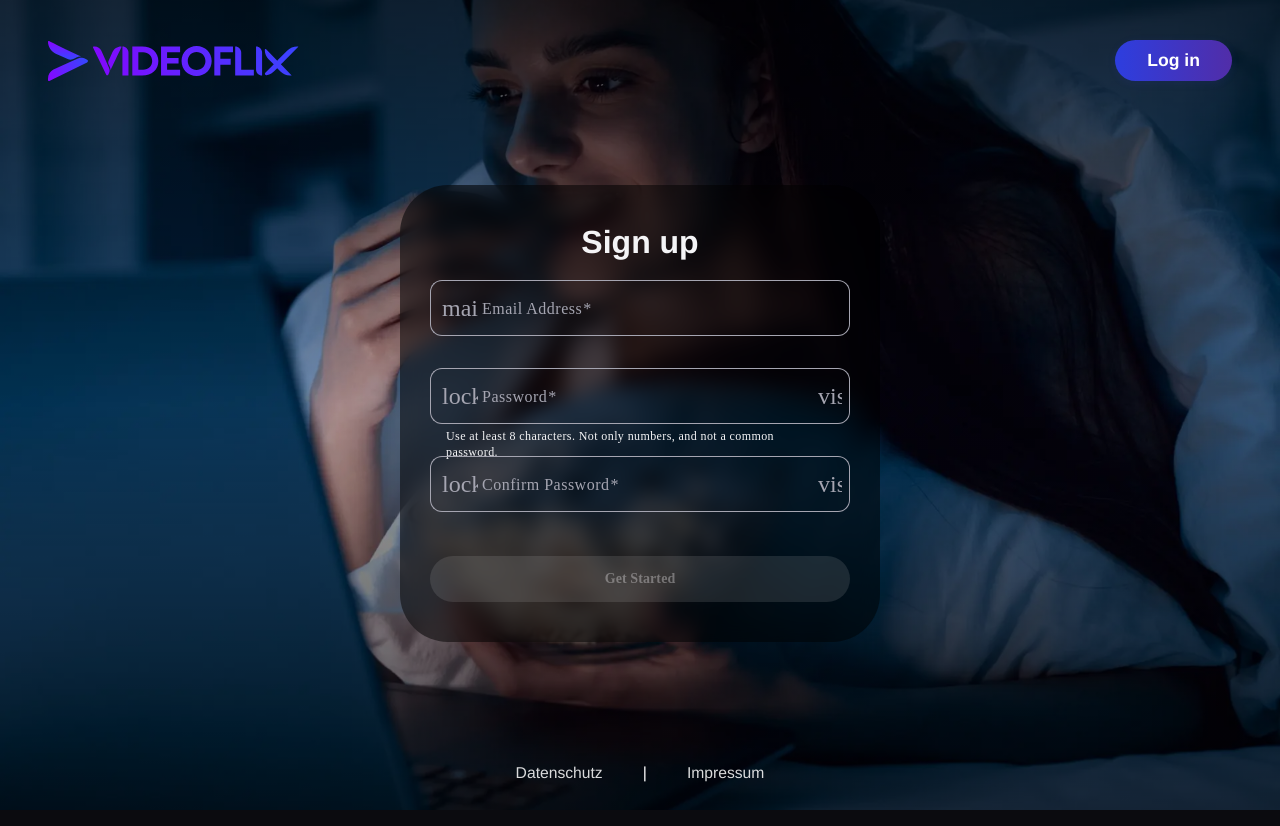
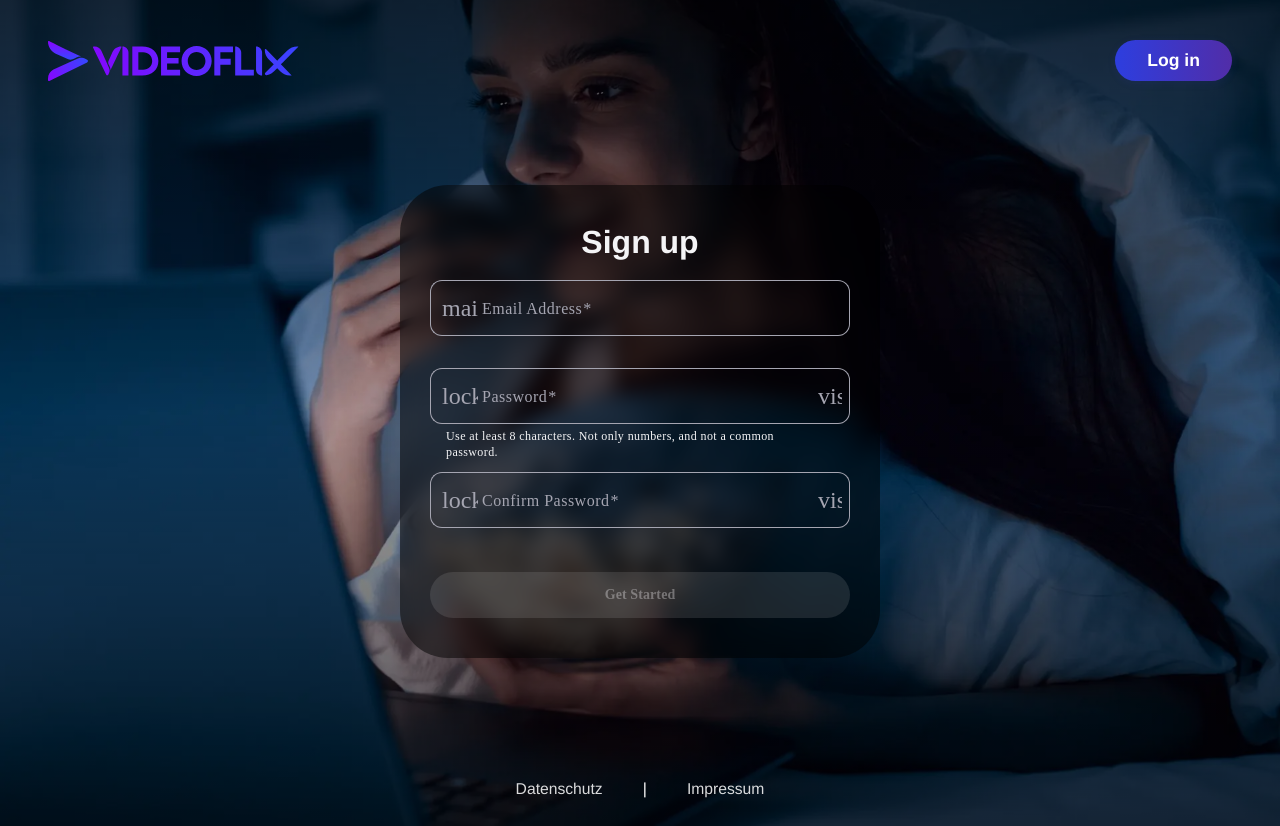
Before and after one commit to PhilippKlinger/videoflix-frontend, an Angular app: page /register in a window 1280 px wide. Built offline with nearby package versions, Linux system fonts and the light colour scheme; a web font is replaced by a local one.

Commit message:
fix: let the password hint push the next field down

```diff
--- a/src/app/authentication/register/register.component.html
+++ b/src/app/authentication/register/register.component.html
@@ -25,7 +25,7 @@
               </mat-error>
             }
           </mat-form-field>
-          <mat-form-field appearance="outline" class="full-width">
+          <mat-form-field appearance="outline" class="full-width" subscriptSizing="dynamic">
             <mat-label>Password</mat-label>
             <input matInput [type]="showPassword ? 'text' : 'password'" formControlName="password">
             <mat-icon matPrefix>lock</mat-icon>
--- a/src/app/authentication/reset-password/reset-password.component.html
+++ b/src/app/authentication/reset-password/reset-password.component.html
@@ -7,7 +7,7 @@
           <div class="subtitle">
             Create a new password for your <span class="videoflix-link">Videoflix</span> account.
           </div>
-          <mat-form-field appearance="outline" class="full-width">
+          <mat-form-field appearance="outline" class="full-width" subscriptSizing="dynamic">
             <mat-label>New password</mat-label>
             <input matInput [type]="showPassword ? 'text' : 'password'" formControlName="new_password" placeholder="Enter a password">
             <mat-icon matPrefix>lock</mat-icon>
--- a/src/styles/material-theme.scss
+++ b/src/styles/material-theme.scss
@@ -122,6 +122,10 @@ body {
   font-size: 0.8125rem;
   line-height: 1.35;
 }
+// Dynamic subscript reserves no space: keep the same gap a fixed one leaves below the field
+.mat-mdc-form-field-subscript-wrapper.mat-mdc-form-field-subscript-dynamic-size {
+  min-height: 16px;
+}
 .mat-mdc-form-field-error,
 .mat-mdc-form-field-hint-wrapper {
   white-space: normal;
```
Also changed, not shown: 2 other files (tests, documents, lock files or other folders).
